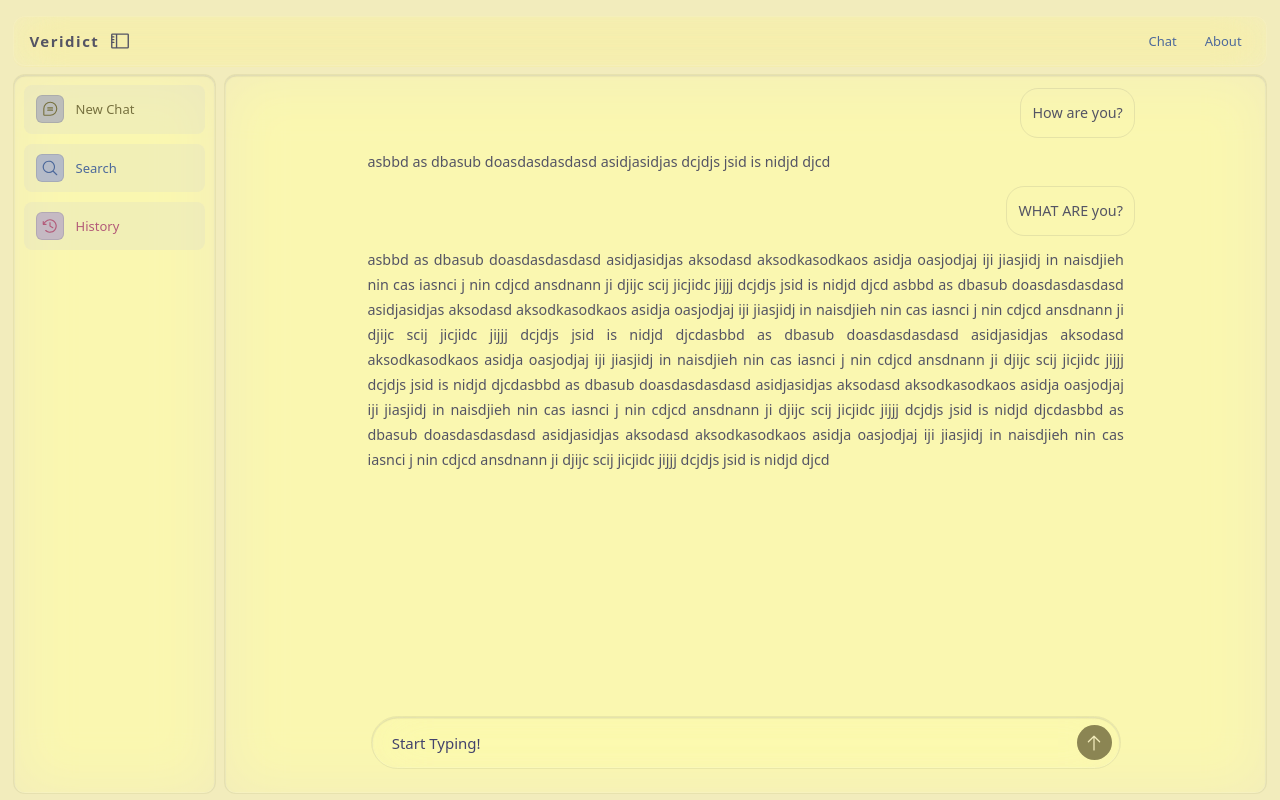
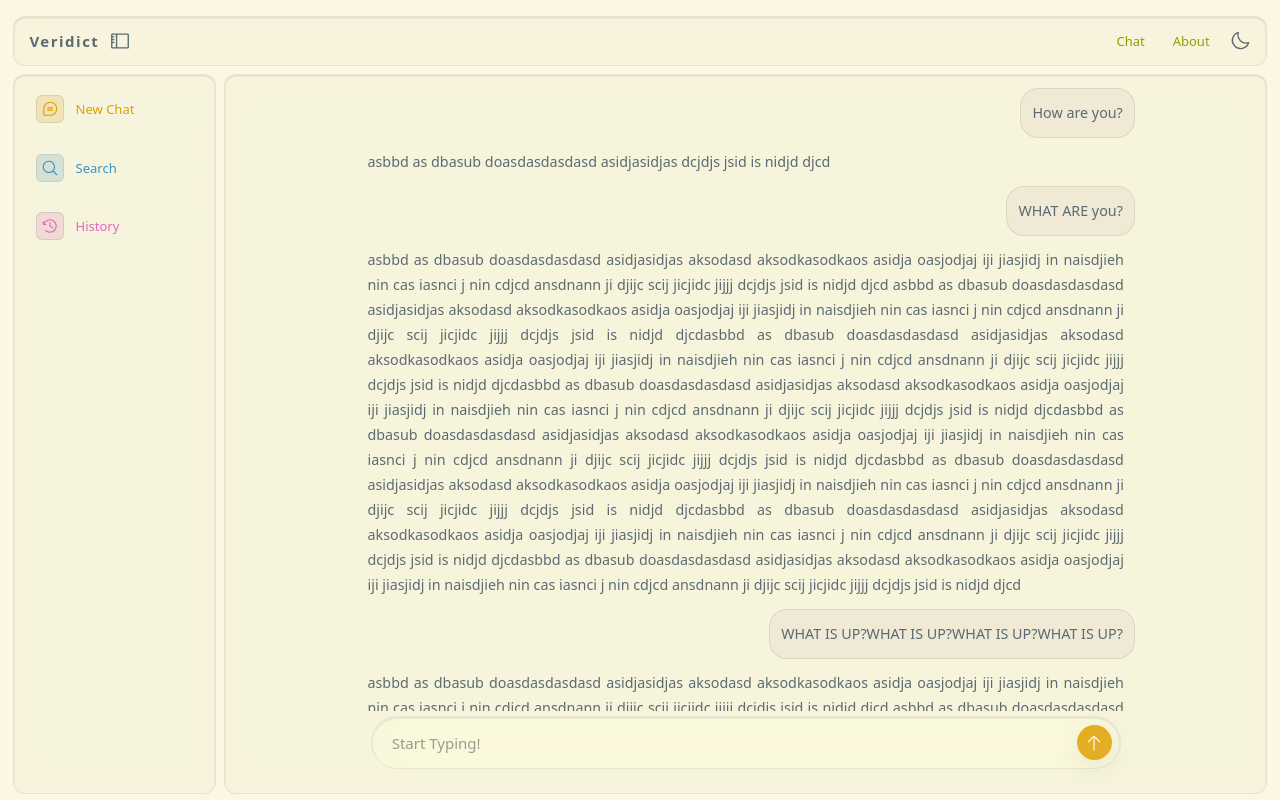
Before and after one commit to primalkz/Veridict, a React (Vite) app: page /chat in a window 1280 px wide. Built offline with nearby package versions, Linux system fonts and the light colour scheme; a web font is replaced by a local one.

Commit message:
style(app): switch to everforest palette

```diff
--- a/src/App.css
+++ b/src/App.css
@@ -10,11 +10,17 @@ header {
     justify-content: space-between;
     align-items: center;
 
-    background: rgba(255, 255, 255, 0.06);
+    background: var(--glass-bg-strong);
+
+
     border-radius: 12px;
-	border: 0.5px solid rgba(255, 255, 255, 0.1);
-    backdrop-filter: blur(24px) saturate(160%);
-    -webkit-backdrop-filter: blur(24px) saturate(160%);
+	border: 0.5px solid color-mix(in srgb, var(--glass-border) 82%, transparent);
+    box-shadow:
+    inset 0 1px 1px 0.5px color-mix(in srgb, var(--text-main) 14%, transparent),
+    inset 0 0 0 0.7px color-mix(in srgb, var(--glass-highlight) 70%, transparent);
+	backdrop-filter: blur(28px) saturate(170%) brightness(108%);
+	-webkit-backdrop-filter: blur(28px) saturate(170%) brightness(108%);
+
 }
 
 #logo{
@@ -35,3 +41,19 @@ nav {
 nav a{
     font-size: inherit;
 }
+
+.themeToggle {
+    all: unset;
+    padding: 0;
+    margin: 0;
+    cursor: pointer;
+    line-height: 0;
+    display: inline-flex;
+    align-items: center;
+    transition: all 0.4s ease-out;
+}
+
+.themeToggle:active {
+	transform: scale(0.95);
+	opacity: 0.85;
+}
--- a/src/components/Chat.tsx
+++ b/src/components/Chat.tsx
@@ -8,6 +8,9 @@ export default function Chat({isOpen, setIsOpen}) {
         <main className={isOpen ? "chatScreen" : "chatScreen sidebar-collapsed"}>
         <Sidebar isOpen={isOpen} setIsOpen={setIsOpen}/>
         <section className="chatContent">
+            {/* <h2>
+                Debate with evidence!
+            </h2> */}
             <section className="messaging">
                 <article className="prompt">
                     How are you?
@@ -36,6 +39,46 @@ export default function Chat({isOpen, setIsOpen}) {
                     ansdnann ji djijc scij jicjidc  jijjj dcjdjs  jsid is  nidjd djcdasbbd as dbasub doasdasdasdasd
                     asidjasidjas aksodasd aksodkasodkaos
                     asidja oasjodjaj iji jiasjidj in naisdjieh nin cas iasnci j  nin cdjcd
+                    ansdnann ji djijc scij jicjidc  jijjj dcjdjs  jsid is  nidjd djcdasbbd as dbasub doasdasdasdasd
+                    asidjasidjas aksodasd aksodkasodkaos
+                    asidja oasjodjaj iji jiasjidj in naisdjieh nin cas iasnci j  nin cdjcd
+                    ansdnann ji djijc scij jicjidc  jijjj dcjdjs  jsid is  nidjd djcdasbbd as dbasub doasdasdasdasd
+                    asidjasidjas aksodasd aksodkasodkaos
+                    asidja oasjodjaj iji jiasjidj in naisdjieh nin cas iasnci j  nin cdjcd
+                    ansdnann ji djijc scij jicjidc  jijjj dcjdjs  jsid is  nidjd djcdasbbd as dbasub doasdasdasdasd
+                    asidjasidjas aksodasd aksodkasodkaos
+                    asidja oasjodjaj iji jiasjidj in naisdjieh nin cas iasnci j  nin cdjcd
+                    ansdnann ji djijc scij jicjidc  jijjj dcjdjs  jsid is  nidjd djcd
+                </article>
+                <article className="prompt">
+                    WHAT IS UP?WHAT IS UP?WHAT IS UP?WHAT IS UP?
+                </article>
+                <article className="reply">
+                    asbbd as dbasub doasdasdasdasd
+                    asidjasidjas aksodasd aksodkasodkaos
+                    asidja oasjodjaj iji jiasjidj in naisdjieh nin cas iasnci j  nin cdjcd
+                    ansdnann ji djijc scij jicjidc  jijjj dcjdjs  jsid is  nidjd djcd
+                    asbbd as dbasub doasdasdasdasd
+                    asidjasidjas aksodasd aksodkasodkaos
+                    asidja oasjodjaj iji jiasjidj in naisdjieh nin cas iasnci j  nin cdjcd
+                    ansdnann ji djijc scij jicjidc  jijjj dcjdjs  jsid is  nidjd djcdasbbd as dbasub doasdasdasdasd
+                    asidjasidjas aksodasd aksodkasodkaos
+                    asidja oasjodjaj iji jiasjidj in naisdjieh nin cas iasnci j  nin cdjcd
+                    ansdnann ji djijc scij jicjidc  jijjj dcjdjs  jsid is  nidjd djcdasbbd as dbasub doasdasdasdasd
+                    asidjasidjas aksodasd aksodkasodkaos
+                    asidja oasjodjaj iji jiasjidj in naisdjieh nin cas iasnci j  nin cdjcd
+                    ansdnann ji djijc scij jicjidc  jijjj dcjdjs  jsid is  nidjd djcdasbbd as dbasub doasdasdasdasd
+                    asidjasidjas aksodasd aksodkasodkaos
+                    asidja oasjodjaj iji jiasjidj in naisdjieh nin cas iasnci j  nin cdjcd
+                    ansdnann ji djijc scij jicjidc  jijjj dcjdjs  jsid is  nidjd djcdasbbd as dbasub doasdasdasdasd
+                    asidjasidjas aksodasd aksodkasodkaos
+                    asidja oasjodjaj iji jiasjidj in naisdjieh nin cas iasnci j  nin cdjcd
+                    ansdnann ji djijc scij jicjidc  jijjj dcjdjs  jsid is  nidjd djcdasbbd as dbasub doasdasdasdasd
+                    asidjasidjas aksodasd aksodkasodkaos
+                    asidja oasjodjaj iji jiasjidj in naisdjieh nin cas iasnci j  nin cdjcd
+                    ansdnann ji djijc scij jicjidc  jijjj dcjdjs  jsid is  nidjd djcdasbbd as dbasub doasdasdasdasd
+                    asidjasidjas aksodasd aksodkasodkaos
+                    asidja oasjodjaj iji jiasjidj in naisdjieh nin cas iasnci j  nin cdjcd
                     ansdnann ji djijc scij jicjidc  jijjj dcjdjs  jsid is  nidjd djcd
                 </article>
             </section>
--- a/src/components/Navbar.tsx
+++ b/src/components/Navbar.tsx
@@ -1,8 +1,29 @@
 import '../App.css';
 import { NavLink } from 'react-router-dom';
 import SidebarToggle from './SidebarToggle'
+import { MoonIcon, SunIcon } from '@phosphor-icons/react';
+import { useState } from 'react';
 
 export default function Navbar ({isOpen, setIsOpen}) {
+
+    type Theme = "dark" | "light";
+
+    let systemTheme: Theme = window.matchMedia("(prefers-color-scheme: dark)").matches
+    ? "dark" : "light";
+
+    const [theme, setTheme] = useState<Theme>(systemTheme);
+
+    const toggleTheme = (): void => {
+        console.log(theme);
+        if(theme === "dark") {
+            setTheme("light");
+            document.documentElement.dataset.theme = "light";
+        } else {
+            setTheme("dark");
+            document.documentElement.dataset.theme = "dark";
+        }
+    }
+
     return (
     <>
         <header>
@@ -13,6 +34,11 @@ export default function Navbar ({isOpen, setIsOpen}) {
             <nav>
               <NavLink to="/chat">Chat</NavLink>
               <NavLink to="/about">About</NavLink>
+                <button className='themeToggle' onClick={() => toggleTheme()}>
+                { theme == "dark" ?
+                    <SunIcon size={22}/> : <MoonIcon size={22}/>
+                }
+                </button>
             </nav>
         </header>
     </>
--- a/src/index.css
+++ b/src/index.css
@@ -21,55 +21,61 @@
 
 :root {
 	color-scheme: dark;
-	--bg-1: #181616; /* backdrop */
-	--bg-2: #0d0c0c; /* panels */
-	--bg-3: #221f1d;
+	--bg-1: #1b2023; /* backdrop */
+	--bg-2: #343f44; /* panels */
+	--bg-3: #414b51;
 
-	--glass-bg: rgba(24, 22, 22, 0.24);
-	--glass-bg-strong: rgba(24, 22, 22, 0.34);
-	--glass-border: rgba(200, 192, 147, 0.10);
+	--card: #343c41;
+	--card-hover: #394246;
+
+	--glass-bg: rgba(31, 38, 41, 0.5);
+	--glass-bg-strong: rgba(31, 38, 41, 0.68);
+	--glass-border: rgba(211, 198, 170, 0.12);
 	--glass-shadow: 0 12px 40px rgba(0, 0, 0, 0.28);
-	--glass-highlight: rgba(255, 255, 255, 0.08);
+	--glass-highlight: rgba(255, 255, 255, 0.06);
 
-	--text-main: #c5c9c5; /* fg */
-	--text-muted: #c8c093;
+	--text-main: #d3c6aa; /* fg */
+	--text-muted: #859289;
 
-	--selection-bg: #2d4f67;
-	--selection-text: #c8c093;
+	--selection-bg: #414b51;
+	--selection-text: #d3c6aa;
 
-	--accent: #8a9a7b; /* links */
-	--accent-blue: #8ba4b0;
-	--accent-cyan: #8ea4a2;
-	--accent-magenta: #a292a3;
-	--accent-yellow: #c4b28a;
-	--accent-red: #c4746e;
+	--accent: #a7c080;
+	--accent-blue: #7fbbb3;
+	--accent-cyan: #83c092;
+	--accent-magenta: #d699b6;
+	--accent-yellow: #dbbc7f;
+	--accent-red: #e67e80;
 }
 
 /* light mode */
 :root[data-theme="light"] {
 	color-scheme: light;
-	--bg-1: #f2ecbc;
-	--bg-2: #c9cbd1;
-	--bg-3: #e5e0cc;
+	--bg-1: #fdf6e3; /* backdrop */
+	--bg-2: #f4f0d9; /* panels */
+	--bg-3: #efe9d5;
 
-	--glass-bg: rgba(242, 236, 188, 0.28);
-	--glass-bg-strong: rgba(242, 236, 188, 0.40);
-	--glass-border: rgba(84, 84, 100, 0.12);
+	--card: #efe9d5;
+	--card-hover: #e4dcc8;
+
+	--glass-bg: rgba(244, 240, 217, 0.5);
+	--glass-bg-strong: rgba(244, 240, 217, 0.72);
+	--glass-border: rgba(92, 106, 114, 0.14);
 	--glass-shadow: 0 8px 30px rgba(0, 0, 0, 0.08);
-	--glass-highlight: rgba(255, 255, 255, 0.24);
+	--glass-highlight: rgba(255, 255, 255, 0.28);
 
-	--text-main: #545464;
-	--text-muted: #43436c;
+	--text-main: #5c6a72; /* fg */
+	--text-muted: #939f91;
 
-	--selection-bg: #d3e1f5;
-	--selection-text: #545464;
+	--selection-bg: #efe9d5;
+	--selection-text: #5c6a72;
 
-	--accent: #4d699b;
-	--accent-blue: #4d699b;
-	--accent-cyan: #597b75;
-	--accent-magenta: #b35b79;
-	--accent-yellow: #77713f;
-	--accent-red: #c84053;
+	--accent: #8da101;
+	--accent-blue: #3a94c5;
+	--accent-cyan: #35a77c;
+	--accent-magenta: #df69ba;
+	--accent-yellow: #dfa000;
+	--accent-red: #f85552;
 }
 
 html, body, #root {
@@ -82,6 +88,8 @@ body {
 	font-size: 13px;
 	color: var(--text-main);
 	background: var(--bg-1);
+    position: relative;
+
 	-webkit-font-smoothing: antialiased;
 	-moz-osx-font-smoothing: grayscale;
 }
@@ -104,6 +112,13 @@ a:hover {
 	transition-duration: 0.25s;
 	background: color-mix(in srgb, var(--accent-blue) 16%, var(--bg-2));
 	border-color: color-mix(in srgb, var(--accent-blue) 24%, transparent);
+	box-shadow:
+    inset 0 1px 1px 0.5px color-mix(in srgb, var(--text-main) 36%, transparent),
+    inset 0 0 0 1px color-mix(in srgb, var(--accent-blue) 18%, rgba(255, 255, 255, 0.2));
+  	backdrop-filter:
+    	blur(40px)
+    	saturate(150%)
+		brightness(110%);
 }
 
 a:active {
@@ -121,6 +136,7 @@ button {
 	background: var(--glass-bg-strong);
 	backdrop-filter: blur(22px) saturate(165%);
 	-webkit-backdrop-filter: blur(22px) saturate(165%);
+	box-shadow: var(--glass-shadow);
 	border-radius: 14px;
 }
 
```
Also changed, not shown: src/main.tsx (line endings or trailing spaces).
